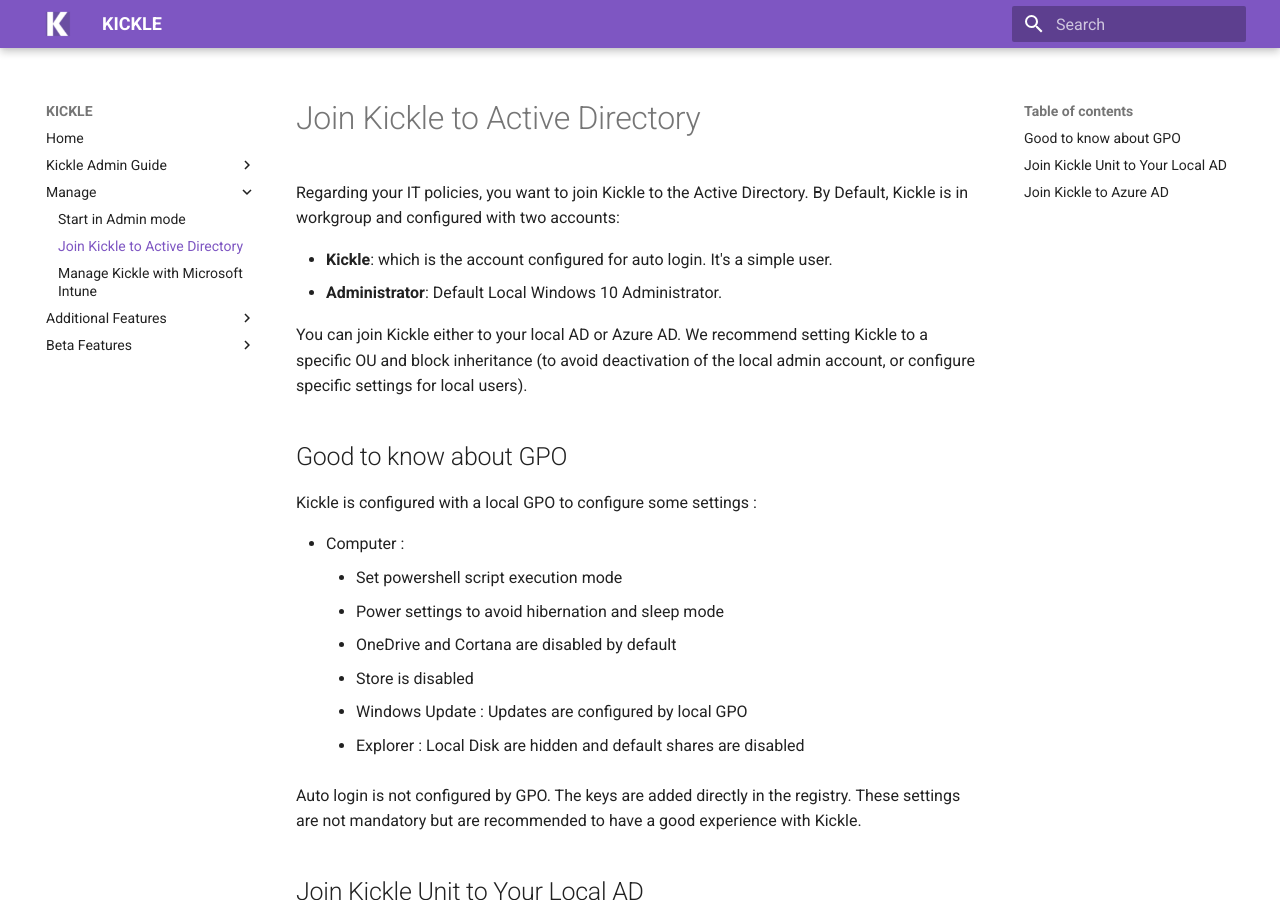
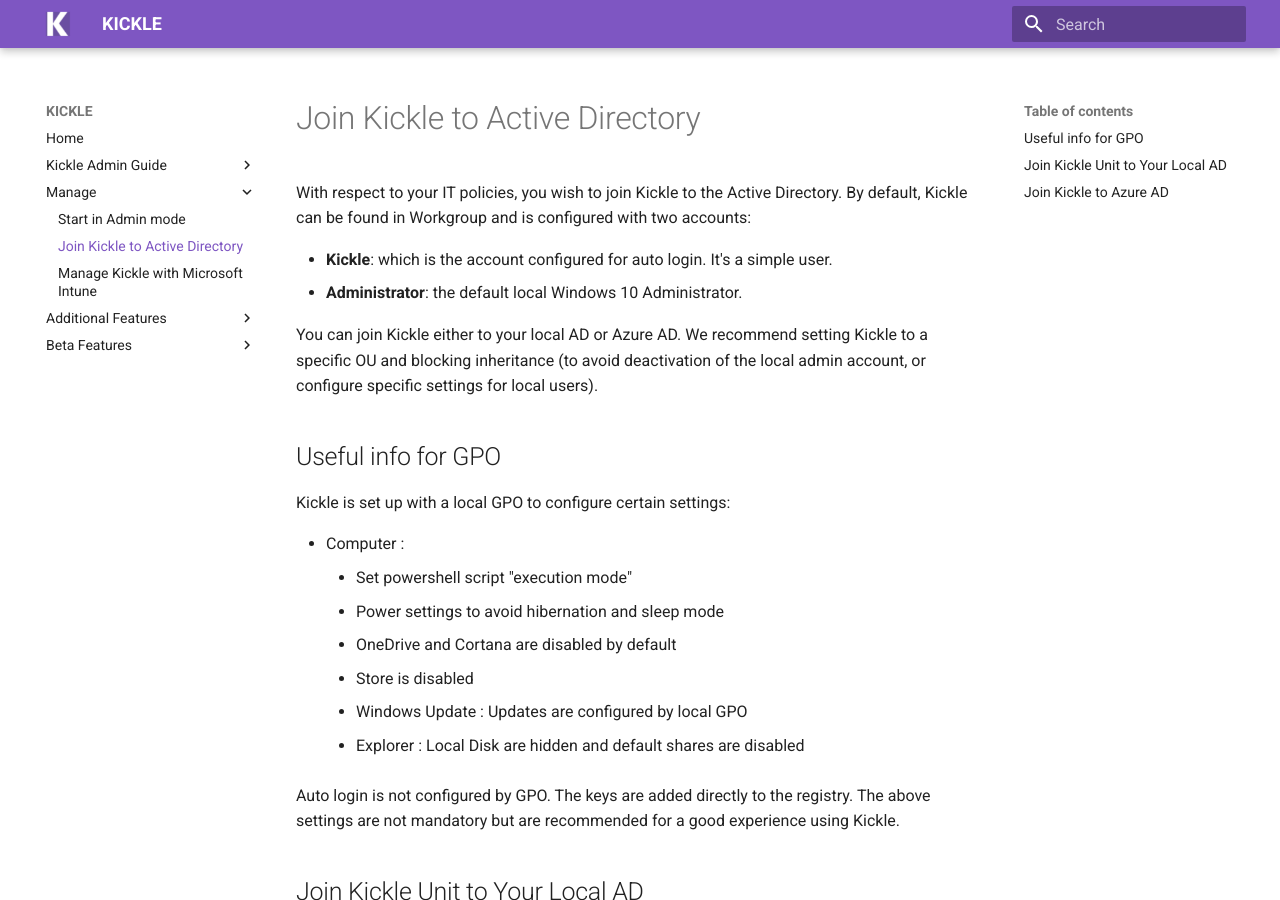
Before and after one commit to Kickle/Docs, an MkDocs documentation site: the page built from Docs/manage/ad.md, in a window 1280 px wide and 900 px high. Built offline with MkDocs 1.6.1 and Material for MkDocs 9.7.7, drawn with Linux system fonts in a browser that asks for light colours; old or Windows-style settings are respelled for this version of MkDocs.

Commit message:
Update AD Documentation

```diff
--- a/Docs/manage/ad.md
+++ b/Docs/manage/ad.md
@@ -8,27 +8,27 @@
     Version : 1.0
 -->
 
-Regarding your IT policies, you want to join Kickle to the Active Directory. By Default, Kickle is in workgroup and configured with two accounts:
+With respect to your IT policies, you wish to join Kickle to the Active Directory. By default, Kickle can be found in Workgroup and is configured with two accounts:
 
 * **Kickle**: which is the account configured for auto login. It's a simple user.
-* **Administrator**: Default Local Windows 10 Administrator.
+* **Administrator**: the default local Windows 10 Administrator.
 
 You can join Kickle either to your local AD or Azure AD.
-We recommend setting Kickle to a specific OU and block inheritance (to avoid deactivation of the local admin account, or configure specific settings for local users).
+We recommend setting Kickle to a specific OU and blocking inheritance (to avoid deactivation of the local admin account, or configure specific settings for local users).
 
-##Good to know about GPO
-Kickle is configured with a local GPO to configure some settings :
+##Useful info for GPO
+Kickle is set up with a local GPO to configure certain settings:
 
 * Computer :
-    * Set powershell script execution mode
+    * Set powershell script "execution mode"
     * Power settings to avoid hibernation and sleep mode
     * OneDrive and Cortana are disabled by default
     * Store is disabled
     * Windows Update : Updates are configured by local GPO
     * Explorer : Local Disk are hidden and default shares are disabled
 
-Auto login is not configured by GPO. The keys are added directly in the registry.
-These settings are not mandatory but are recommended to have a good experience with Kickle.
+Auto login is not configured by GPO. The keys are added directly to the registry.
+The above settings are not mandatory but are recommended for a good experience using Kickle.
 
 ## Join Kickle Unit to Your Local AD
 
```
